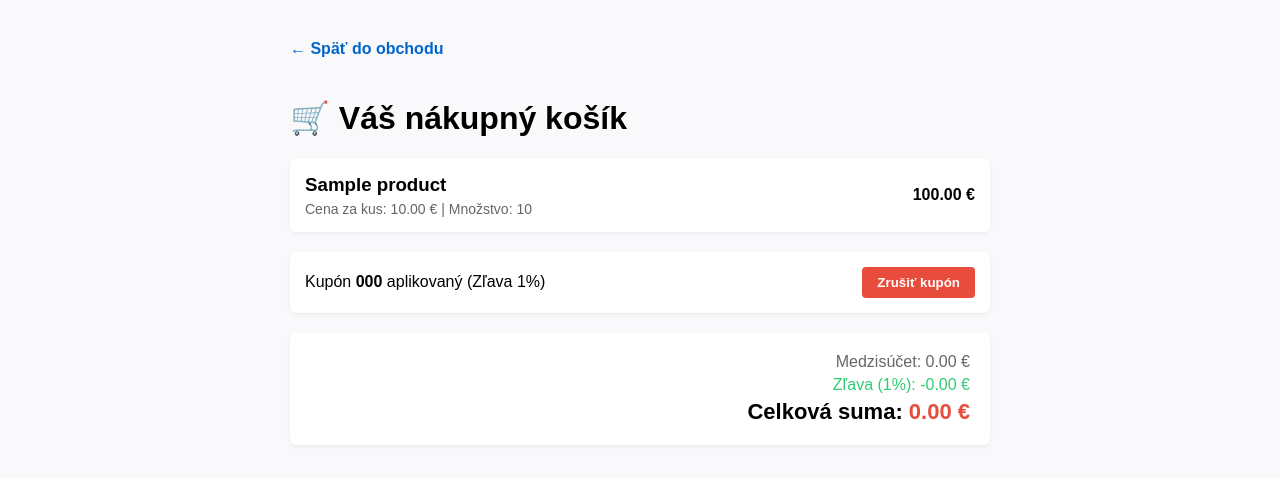
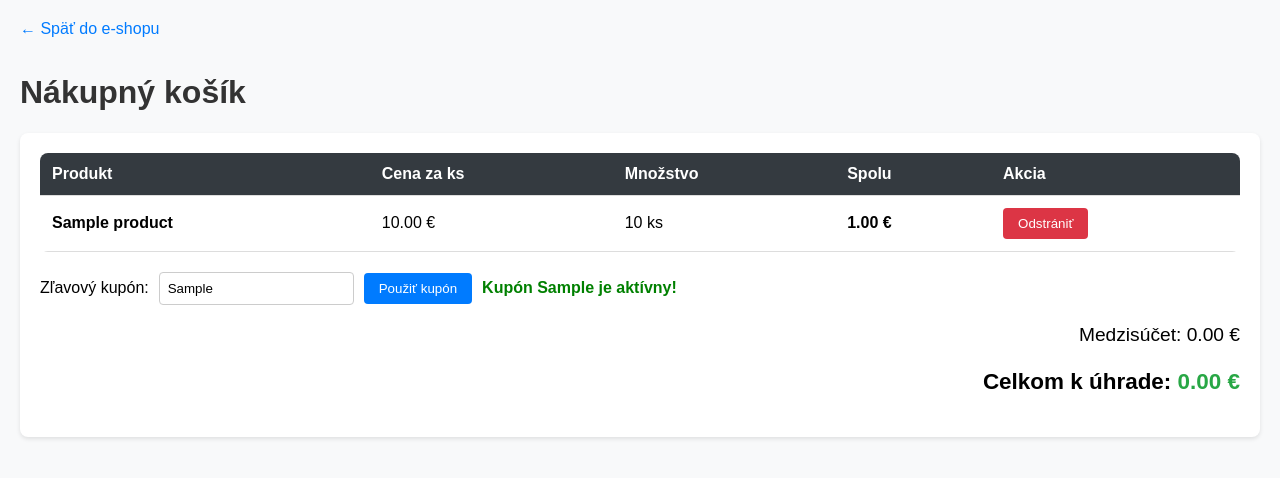
Before and after one commit to matuso1/eshop, a FastAPI app: template templates/cart.html in a window 1280 px wide. Shown: the top 478 px of the page. Run offline with FastAPI, Linux system fonts and the light colour scheme; the template is opened without the code that fills it: most values are stand-ins (such as "Sample title", 1, 10 or a date in 2020); parts of the project's set-up code (start-up, migrations or seed data) failed here and were passed over.

Commit message:
Update cart page layout and styling

```diff
--- a/templates/cart.html
+++ b/templates/cart.html
@@ -3,64 +3,84 @@
 <head>
     <meta charset="UTF-8">
     <meta name="viewport" content="width=device-width, initial-scale=1.0">
-    <title>Nákupný košík</title>
+    <title>Nákupný košík - eshop-7</title>
     <style>
-        body { font-family: Arial, sans-serif; max-width: 700px; margin: 40px auto; padding: 0 20px; background-color: #f9f9fb; }
-        .cart-item { background: white; padding: 15px; margin-bottom: 10px; border-radius: 6px; display: flex; justify-content: space-between; align-items: center; box-shadow: 0 2px 4px rgba(0,0,0,0.05); }
-        .total-box { background: white; padding: 20px; border-radius: 6px; margin-top: 20px; box-shadow: 0 2px 4px rgba(0,0,0,0.05); text-align: right; }
-        .coupon-box { background: white; padding: 15px; border-radius: 6px; margin-top: 20px; box-shadow: 0 2px 4px rgba(0,0,0,0.05); display: flex; gap: 10px; align-items: center; }
-        .btn-back { display: inline-block; margin-bottom: 20px; text-decoration: none; color: #0066cc; font-weight: bold; }
-        input[type="text"] { padding: 8px; border: 1px solid #ccc; border-radius: 4px; flex-grow: 1; margin: 0; }
-        button { padding: 8px 15px; border: none; border-radius: 4px; cursor: pointer; font-weight: bold; }
-        .btn-apply { background: #2ecc71; color: white; }
-        .btn-remove { background: #e74c3c; color: white; }
+        body { font-family: Arial, sans-serif; margin: 20px; background-color: #f8f9fa; }
+        h1, h2 { color: #333; }
+        .card { background: white; padding: 20px; border-radius: 8px; box-shadow: 0 2px 4px rgba(0,0,0,0.1); margin-bottom: 20px; }
+        table { width: 100%; border-collapse: collapse; background: white; border-radius: 8px; overflow: hidden; margin-bottom: 20px; }
+        th, td { padding: 12px; text-align: left; border-bottom: 1px solid #ddd; }
+        th { background-color: #343a40; color: white; }
+        .btn { padding: 8px 15px; border: none; border-radius: 4px; cursor: pointer; color: white; text-decoration: none; }
+        .btn-danger { background-color: #dc3545; }
+        .btn-primary { background-color: #007bff; }
+        .back-link { display: inline-block; margin-bottom: 15px; color: #007bff; text-decoration: none; }
+        .summary { font-size: 1.2em; text-align: right; margin-top: 15px; }
+        .coupon-form { display: flex; gap: 10px; margin-top: 15px; align-items: center; }
+        input[type="text"] { padding: 8px; border: 1px solid #ccc; border-radius: 4px; }
     </style>
 </head>
 <body>
 
-    <a href="/" class="btn-back">← Späť do obchodu</a>
-    <h1>🛒 Váš nákupný košík</h1>
+    <a href="/" class="back-link">&larr; Späť do e-shopu</a>
+    <h1>Nákupný košík</h1>
 
-    {% if cart_items %}
-        {% for item in cart_items %}
-            <div class="cart-item">
-                <div>
-                    <h3 style="margin: 0 0 5px 0;">{{ item.product.name }}</h3>
-                    <p style="margin: 0; color: #666; font-size: 14px;">Cena za kus: {{ "%.2f"|format(item.product.price) }} € | Množstvo: {{ item.quantity }}</p>
-                </div>
-                <div style="font-weight: bold; font-size: 16px;">
-                    {{ "%.2f"|format(item.product.price * item.quantity) }} €
-                </div>
-            </div>
-        {% endfor %}
+    <div class="card">
+        {% if cart_items %}
+        <table>
+            <thead>
+                <tr>
+                    <th>Produkt</th>
+                    <th>Cena za ks</th>
+                    <th>Množstvo</th>
+                    <th>Spolu</th>
+                    <th>Akcia</th>
+                </tr>
+            </thead>
+            <tbody>
+                {% for item in cart_items %}
+                <tr>
+                    <td><strong>{{ item.product.name }}</strong></td>
+                    <td>
+                        {% if item.product.discount_price %}
+                            {{ "%.2f"|format(item.product.discount_price) }} €
+                        {% else %}
+                            {{ "%.2f"|format(item.product.price) }} €
+                        {% endif %}
+                    </td>
+                    <td>{{ item.quantity }} ks</td>
+                    <td><strong>{{ "%.2f"|format(item.total_price) }} €</strong></td>
+                    <td>
+                        <form action="/cart/remove/{{ item.product.id }}" method="POST" style="margin:0;">
+                            <button type="submit" class="btn btn-danger">Odstrániť</button>
+                        </form>
+                    </td>
+                </tr>
+                {% endfor %}
+            </tbody>
+        </table>
 
-        <!-- Sekcia pre kupóny -->
-        <div class="coupon-box">
-            {% if not coupon_code %}
-            <form action="/cart/apply-coupon" method="post" style="display: flex; width: 100%; gap: 10px;">
-                <input type="text" name="coupon_code" placeholder="Zadajte zľavový kupón" required>
-                <button type="submit" class="btn-apply">Použiť kupón</button>
-            </form>
-            {% else %}
-            <div style="display: flex; justify-content: space-between; width: 100%; align-items: center;">
-                <span>Kupón <strong>{{ coupon_code }}</strong> aplikovaný (Zľava {{ discount_percent }}%)</span>
-                <form action="/cart/remove-coupon" method="post" style="margin: 0;">
-                    <button type="submit" class="btn-remove">Zrušiť kupón</button>
-                </form>
-            </div>
+        <form action="/cart" method="GET" class="coupon-form">
+            <label for="coupon_code">Zľavový kupón:</label>
+            <input type="text" id="coupon_code" name="coupon_code" value="{{ applied_coupon if applied_coupon else '' }}" placeholder="Zadaj kód">
+            <button type="submit" class="btn btn-primary">Použiť kupón</button>
+            {% if applied_coupon %}
+                <span style="color: green; font-weight: bold;">Kupón {{ applied_coupon }} je aktívny!</span>
             {% endif %}
+        </form>
+
+        <div class="summary">
+            <p>Medzisúčet: {{ "%.2f"|format(subtotal) }} €</p>
+            {% if discount_amount > 0 %}
+                <p style="color: #dc3545;">Zľava z kupónu: -{{ "%.2f"|format(discount_amount) }} €</p>
+            {% endif %}
+            <h3>Celkom k úhrade: <span style="color: #28a745;">{{ "%.2f"|format(final_total) }} €</span></h3>
         </div>
 
-        <div class="total-box">
-            <p style="margin: 0 0 5px 0; color: #666;">Medzisúčet: {{ "%.2f"|format(subtotal) }} €</p>
-            {% if discount_percent > 0 %}
-            <p style="margin: 0 0 5px 0; color: #2ecc71;">Zľava ({{ discount_percent }}%): -{{ "%.2f"|format(subtotal - total_price) }} €</p>
-            {% endif %}
-            <h2 style="margin: 0; font-size: 22px;">Celková suma: <span style="color: #e74c3c;">{{ "%.2f"|format(total_price) }} €</span></h2>
-        </div>
-    {% else %}
-        <p>Váš košík je prázdny.</p>
-    {% endif %}
+        {% else %}
+        <p>Tvoj košík je prázdny.</p>
+        {% endif %}
+    </div>
 
 </body>
 </html>
```
